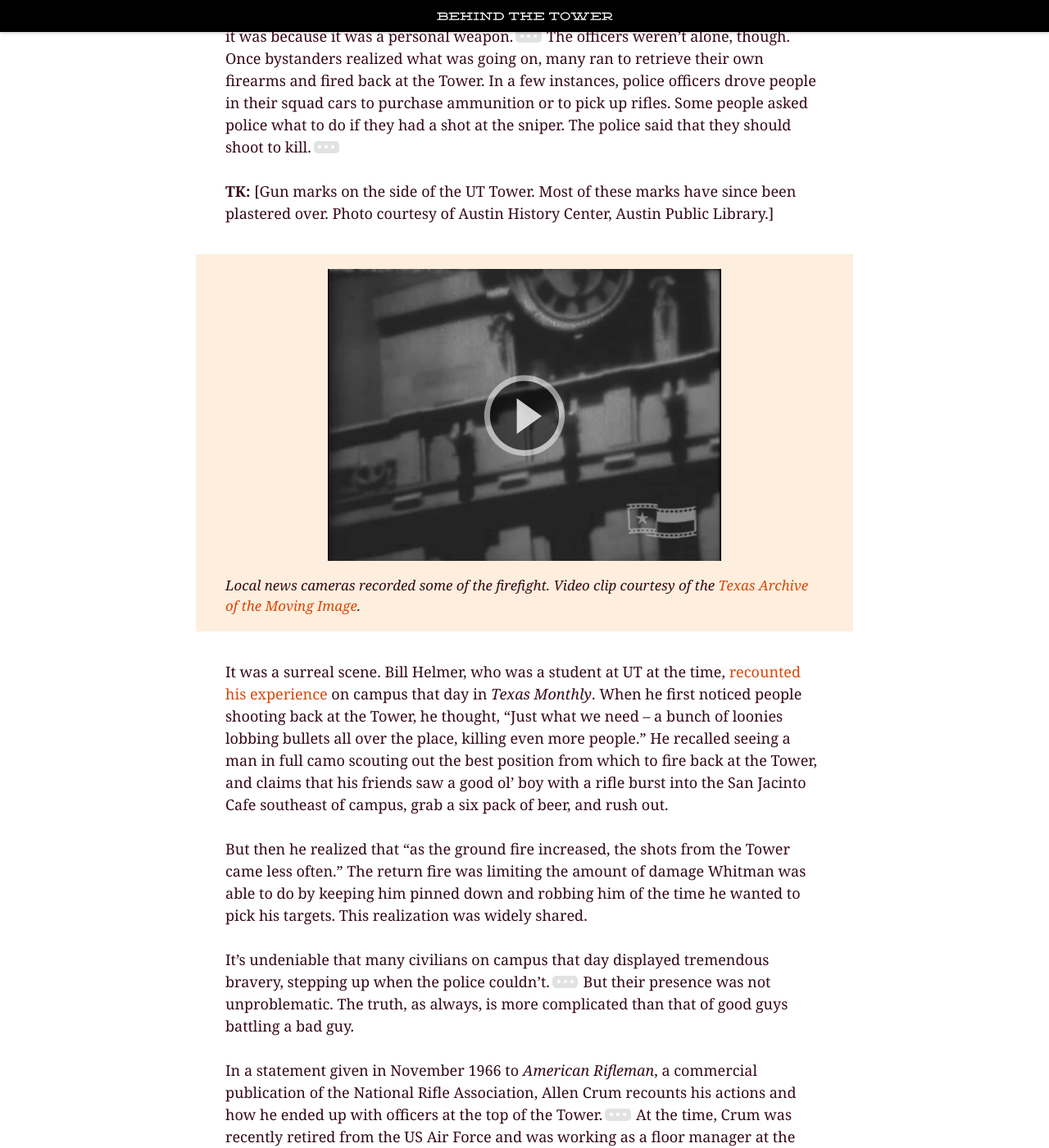
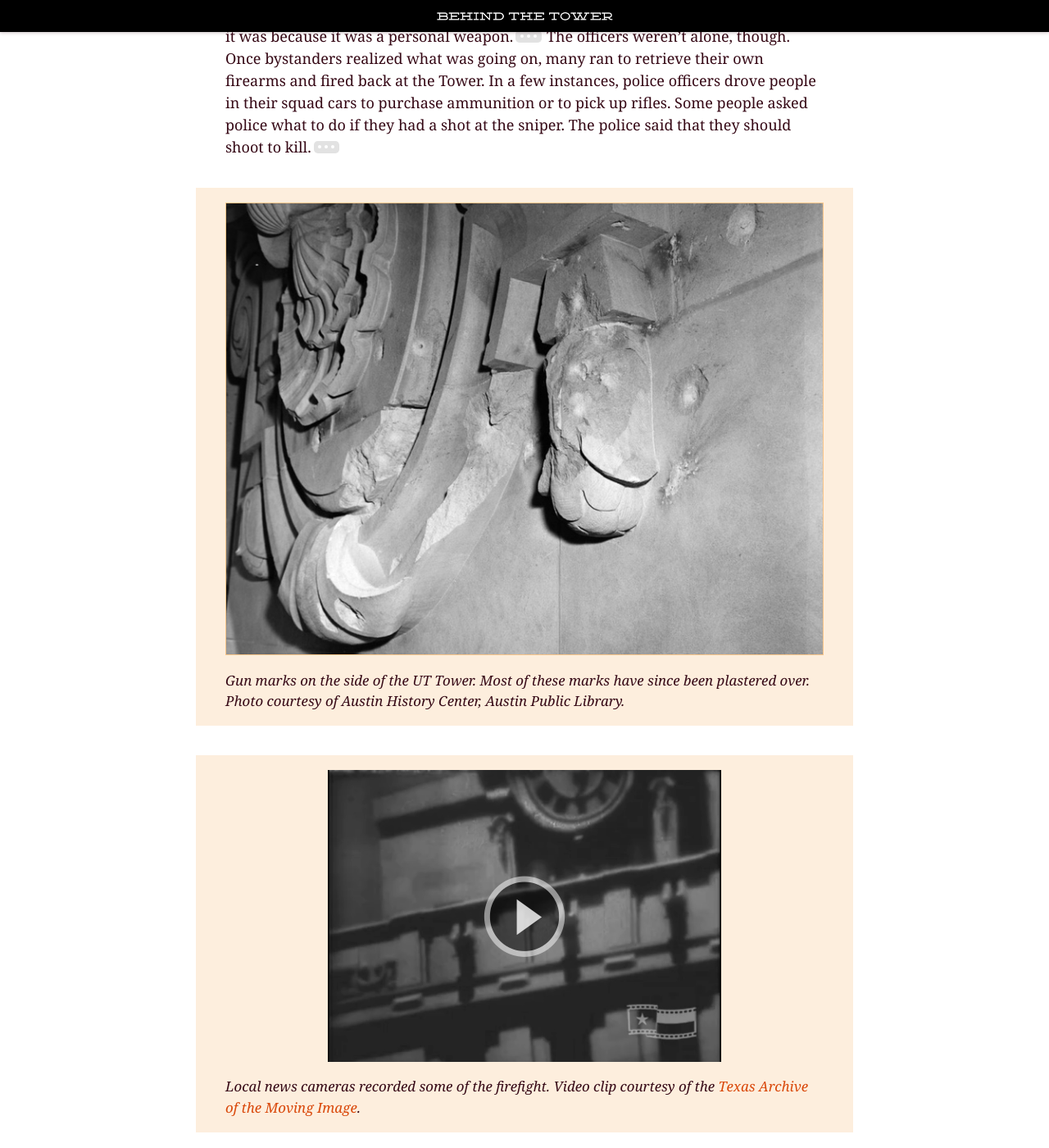
Before and after one commit to utexas-public-history/tower, a Jekyll site: the page built from _posts/2016-05-01-06-mcquisition-armed-civilians.md, in a window 1280 px wide and 1400 px high, scrolled down 899 px. Shown: the whole window at 82% size. Built offline with Jekyll 4.4.1, drawn with Linux system fonts in a browser that asks for light colours.

Commit message:
Add image for McQuistion

```diff
--- a/_posts/2016-05-01-06-mcquisition-armed-civilians.md
+++ b/_posts/2016-05-01-06-mcquisition-armed-civilians.md
@@ -18,7 +18,12 @@ August 1st will also mark the 50th anniversary since the UT Tower Shooting, comm
 
 When Whitman began shooting, the Austin Police Department was ill-equipped for the situation. They mostly possessed only their service revolvers and shotguns, weapons that were useless when it came to long distances. If they did possess a rifle, it was because it was a personal weapon.[^2] The officers weren’t alone, though. Once bystanders realized what was going on, many ran to retrieve their own firearms and fired back at the Tower. In a few instances, police officers drove people in their squad cars to purchase ammunition or to pick up rifles. Some people asked police what to do if they had a shot at the sniper. The police said that they should shoot to kill.[^3]
 
-**TK:** [Gun marks on the side of the UT Tower. Most of these marks have since been plastered over. Photo courtesy of Austin History Center, Austin Public Library.]
+<div class="image-block">
+  <img src="{{ site.baseurl }}/images/posts/mcquistion/bullet-holes.jpg" alt="Photos of bullet holes" />
+  <p class="caption">
+    Gun marks on the side of the UT Tower. Most of these marks have since been plastered over. Photo courtesy of Austin History Center, Austin Public Library.
+  </p>
+</div>
 
 <div class="video-block">
   <a href="#" id="first-video-link" class="video-poster">
```
Also changed, not shown: images/posts/mcquistion/bullet-holes.jpg (added).
